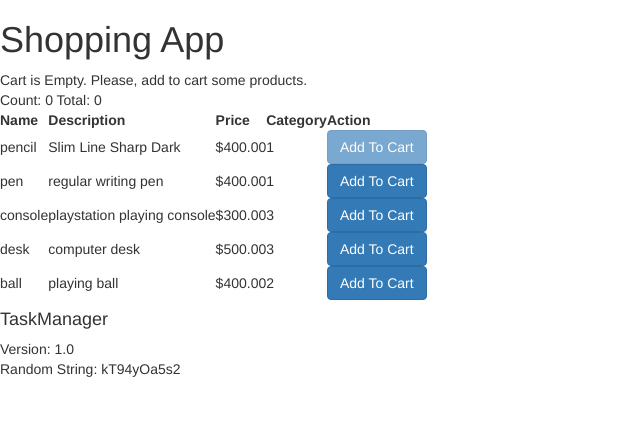
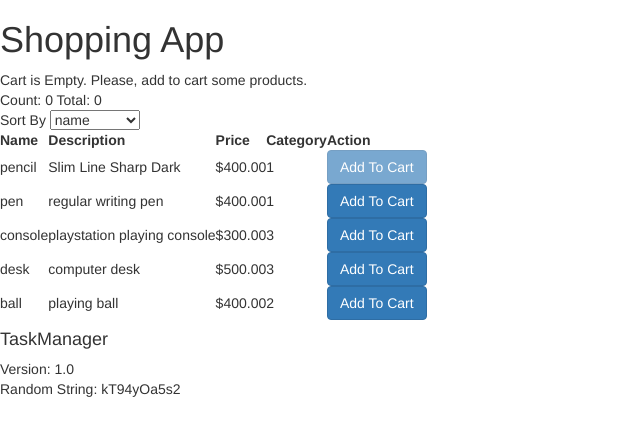
Before and after one commit to Andriy-Yahello/shop, an Angular app: page / in a window 1280 px wide. Shown: the top 436 px of the page, without its empty margins (0-640 px from the left). Built offline with nearby package versions, Linux system fonts and the light colour scheme.

Commit message:
complete task 4

```diff
--- a/src/app/product/components/product-list/product-list.component.html
+++ b/src/app/product/components/product-list/product-list.component.html
@@ -1,4 +1,10 @@
-<table >
+<div>
+    <span>Sort By </span>
+    <select (change)="setSorting($event)">
+        <option *ngFor="let key of keys" >{{key}}</option>
+    </select>
+</div>
+<table>
   <tr>
       <th (click)="sort('name')">Name</th>
       <th (click)="sort('description')">Description</th>
@@ -6,11 +12,11 @@
       <th (click)="sort('category')">Category</th>
       <th>Action</th>
   </tr>
-  <tr *ngFor="let p of products | orderBy:sortingName:isDesc">
-    <td>{{p.name}}</td>
-    <td>{{p.description}}</td>
-    <td>{{p.price | currency}}</td>
-    <td>{{p.category}}</td>
+  <tr *ngFor="let p of data | async | orderBy:sortingName:isDesc">
+    <td>{{p.name}} </td>
+    <td>{{p.description}} </td>
+    <td>{{p.price | currency}} </td>
+    <td>{{p.category}} </td>
     <button class="btn btn-primary" [disabled]="isInvalid(p)" (click)="addToCart(p)">Add To Cart</button>
   </tr>
 </table>
--- a/src/app/product/components/product-list/product-list.component.ts
+++ b/src/app/product/components/product-list/product-list.component.ts
@@ -11,18 +11,21 @@ import { ProductService } from '../../services/product.service';
 export class ProductListComponent implements OnInit {
   sortingName: string;
   isDesc: boolean;
-  products: ProductModel[] = [];
   selectedProduct: ProductModel;
   listChange: ProductModel[] = [];
   sum: number = 0;
   @Output() selectedProductsChange: EventEmitter<Array<ProductModel>> = new EventEmitter();
   @Output() selectedCartItem: EventEmitter<ProductModel> = new EventEmitter();
 
+  data: Promise<ProductModel[]> = <Promise<ProductModel[]>>new Promise((resolve) => {
+      resolve(this.productService.getProducts());
+  }).catch(error => error);
+
   constructor(private productService: ProductService,
     private cartService: CartService) { }
 
   ngOnInit() {
-    this.products = this.productService.getProducts();
+    this.getKeys();
   }
 
   addToCart(product: ProductModel){
@@ -51,6 +54,23 @@ export class ProductListComponent implements OnInit {
     this.selectedProductsChange.emit(this.listChange);
   }
 
+  keys: string[];
+  sortMap: any = {
+      'name': 'name',
+      'description': 'description',
+      'price': 'price',
+      'category': 'category'
+  };
+
+  getKeys() {
+    this.keys = Object.keys(this.sortMap);
+  }
+
+  setSorting(event): void {
+    console.log(event);
+    this.sort(event.target.value);
+  }
+
   sort(name: string): void {
     if (name && this.sortingName !== name) {
       this.isDesc = false;
```
Also changed, not shown: src/app/app.module.ts (+4 -4 lines), src/app/cart/modules/shared/shared/shared.module.ts (added, +16 -0 lines), 1 other file (tests, documents, lock files or other folders). Lines whose indentation alone changed are shown as unchanged.
